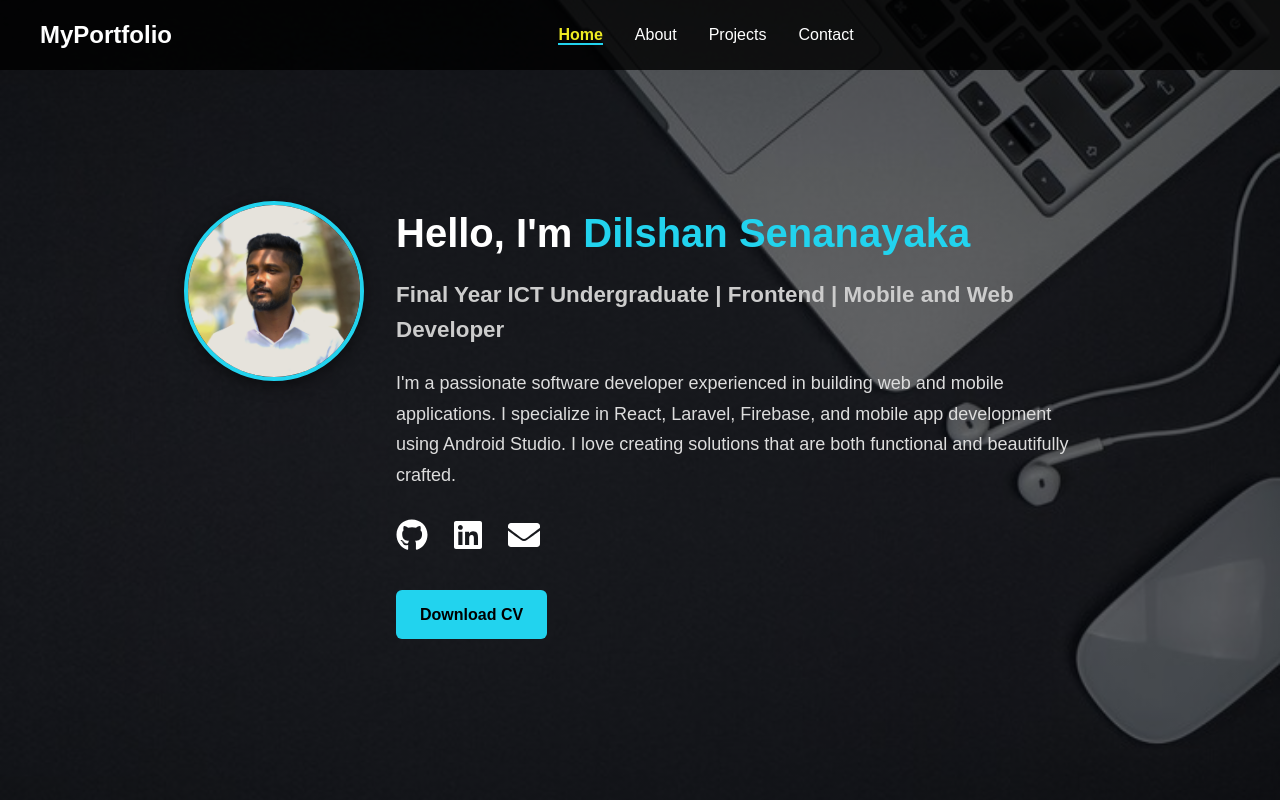
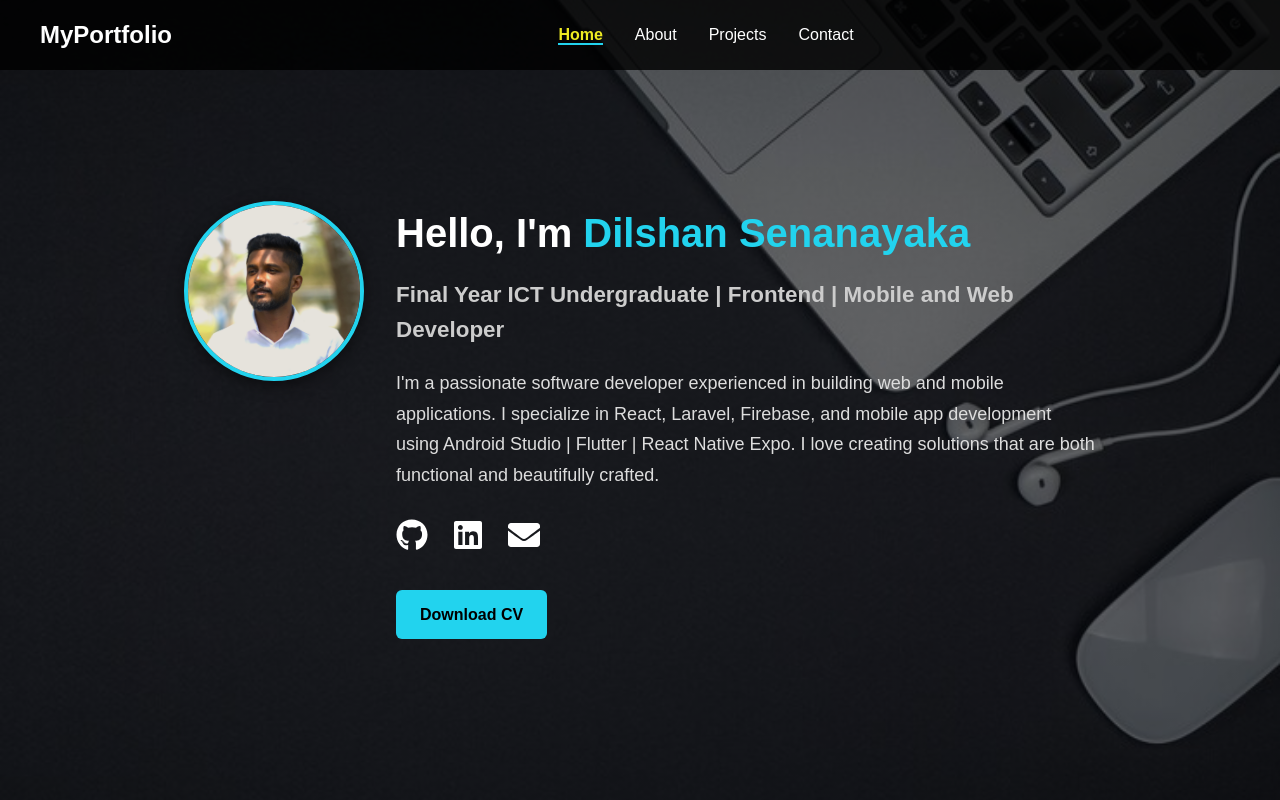
Before and after one commit to Dilo1999/my-portfolio, a React (Vite) app: page / in a window 1280 px wide. Shown: the top 800 px of the page. Built offline with nearby package versions, Linux system fonts and the light colour scheme.

Commit message:
Home Discription

```diff
--- a/src/components/Home.jsx
+++ b/src/components/Home.jsx
@@ -26,7 +26,7 @@ export default function Home() {
             <h2 className="tagline">Final Year ICT Undergraduate | Frontend | Mobile and Web Developer</h2>
             <p className="intro">
               I'm a passionate software developer experienced in building web and mobile applications.
-              I specialize in React, Laravel, Firebase, and mobile app development using Android Studio.
+              I specialize in React, Laravel, Firebase, and mobile app development using Android Studio | Flutter | React Native Expo.
               I love creating solutions that are both functional and beautifully crafted.
             </p>
             <div className="social-icons">
```
Also changed, not shown: 4 other files (tests, documents, lock files or other folders).
